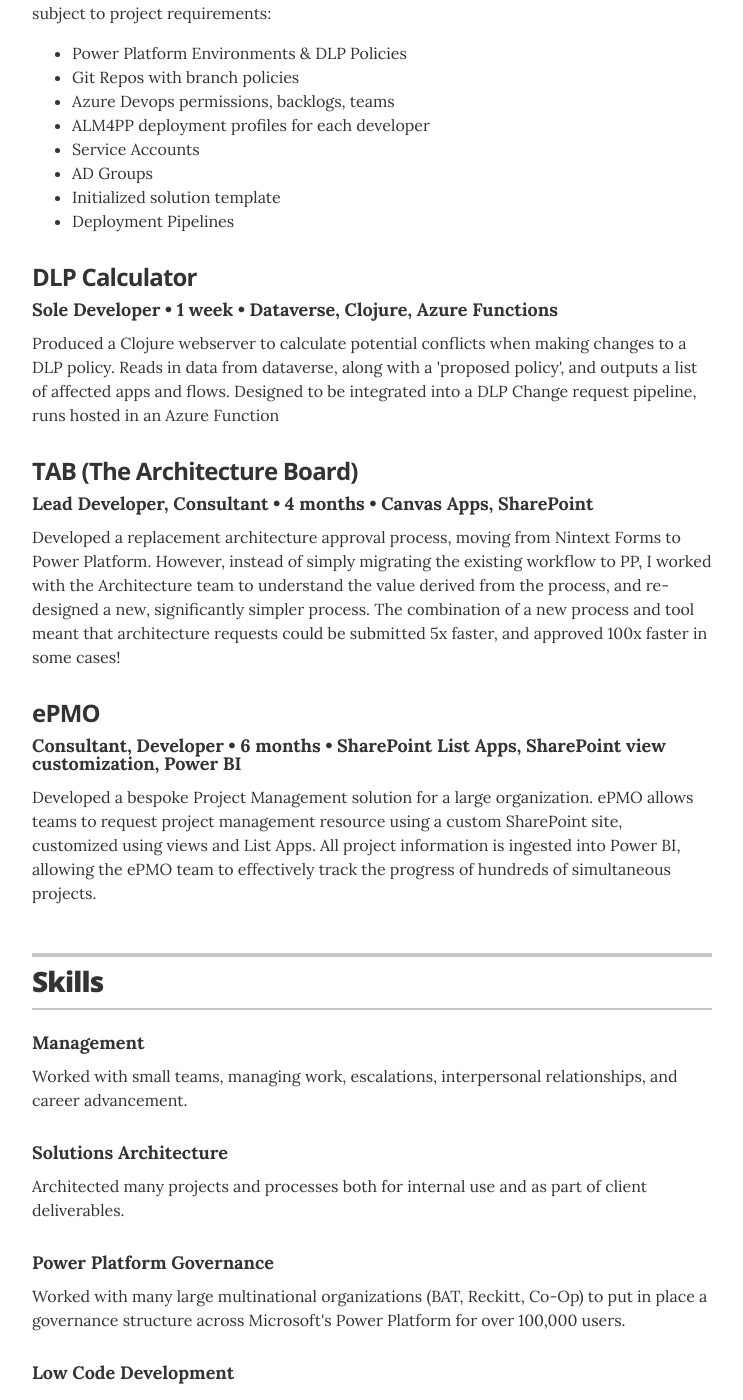
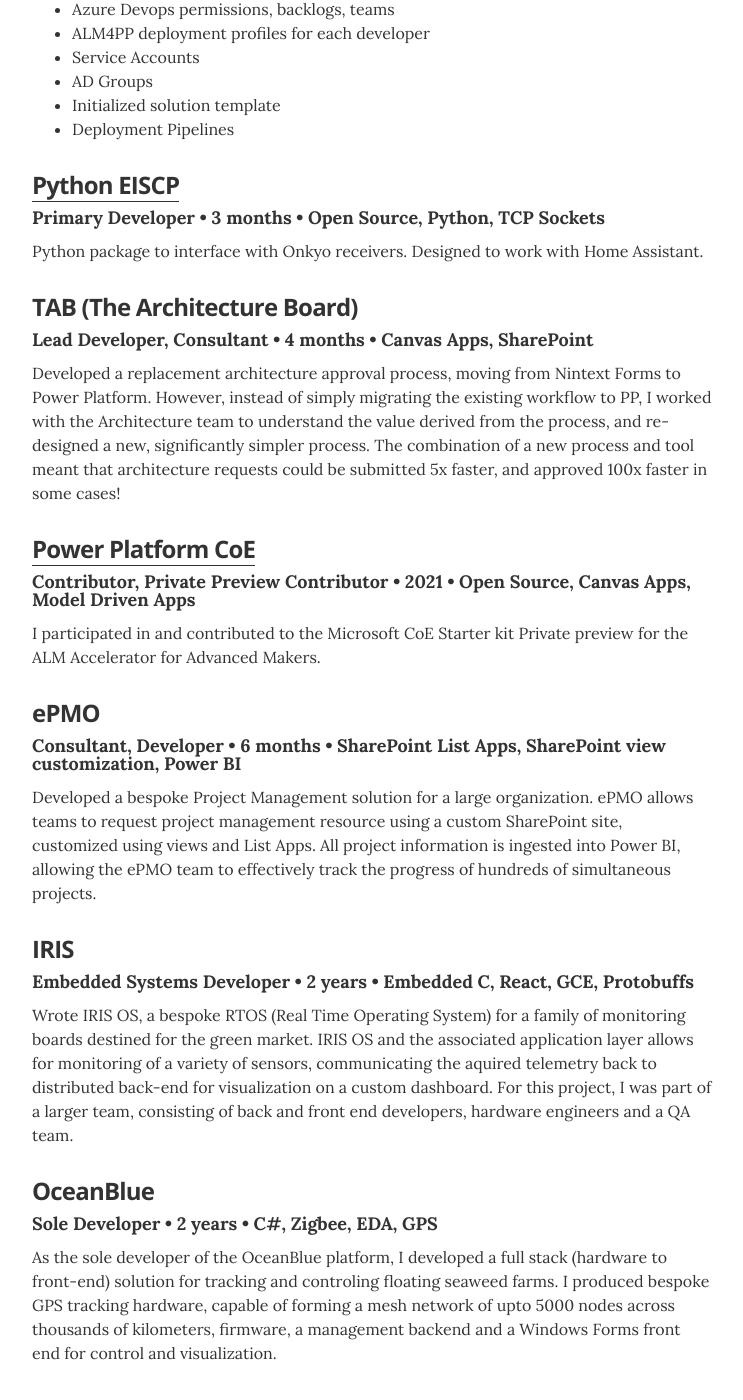
Before and after one commit to winterscar/resume, a Jekyll site: the page built from index.html, in a window 1280 px wide and 1400 px high, scrolled down 3162 px. Shown: the whole window, without its empty margins (268-1011 px from the left). Built offline with Jekyll 4.4.1, drawn with Linux system fonts in a browser that asks for light colours; some of the changed text lies outside the part shown.

Commit message:
Add more projects, adjust order.

```diff
--- a/_data/projects.yml
+++ b/_data/projects.yml
@@ -1,19 +1,5 @@
 # Projects
 # uncomment the urls if you wish to display them, and add your own URL
-
-- project: Python EISCP
-  technologies: Open Source, Python, TCP Sockets
-  role: Primary Developer
-  duration: 3 months
-  url: "https://github.com/winterscar/python-eiscp"
-  description: Python package to interface with Onkyo receivers. Designed to work with Home Assistant.
-
-- project: Power Platform CoE
-  technologies: Open Source, Canvas Apps, Model Driven Apps
-  role: Contributor, Private Preview Contributor
-  duration: '2021'
-  url: "https://github.com/microsoft/coe-starter-kit/"
-  description: I participated in and contributed to the Microsoft CoE Starter kit Private preview for the ALM Accelerator for Advanced Makers.
 
 - project: Target
   technologies: Canvas Apps, Model Driven Apps, React, Svelte, C#, Azure Functions, PCF, Custom Connectors, DevOps
@@ -48,6 +34,15 @@
       policies, and additional tooling. One major customiztion was the migration of the ALM4PP solution from an Azure DevOps backend to Github to facilitate
       compliance with existing source control policies.
 
+- project: DLP Calculator
+  technologies: Dataverse, Clojure, Azure Functions
+  role: Sole Developer
+  duration: 1 week
+  description:  |
+     Produced a Clojure webserver to calculate potential conflicts when making changes to a DLP policy. Reads in data from dataverse,
+     along with a 'proposed policy', and outputs a list of affected apps and flows. Designed to be integrated into a DLP Change request pipeline,
+     runs hosted in an Azure Function
+
 - project: New Project Tool
   technologies: PowerShell, Pipelines, Power Automate, Canvas Apps
   role: Lead Developer
@@ -70,14 +65,12 @@
         <li>Deployment Pipelines</li>
       </ul>
 
-- project: DLP Calculator
-  technologies: Dataverse, Clojure, Azure Functions
-  role: Sole Developer
-  duration: 1 week
-  description:  |
-     Produced a Clojure webserver to calculate potential conflicts when making changes to a DLP policy. Reads in data from dataverse,
-     along with a 'proposed policy', and outputs a list of affected apps and flows. Designed to be integrated into a DLP Change request pipeline,
-     runs hosted in an Azure Function
+- project: Python EISCP
+  technologies: Open Source, Python, TCP Sockets
+  role: Primary Developer
+  duration: 3 months
+  url: "https://github.com/winterscar/python-eiscp"
+  description: Python package to interface with Onkyo receivers. Designed to work with Home Assistant.
 
 - project: TAB (The Architecture Board)
   technologies: Canvas Apps, SharePoint
@@ -88,6 +81,13 @@
       existing workflow to PP, I worked with the Architecture team to understand the value derived from the process, and re-designed a new, significantly
       simpler process. The combination of a new process and tool meant that architecture requests could be submitted 5x faster, and approved 100x faster in some cases!
 
+- project: Power Platform CoE
+  technologies: Open Source, Canvas Apps, Model Driven Apps
+  role: Contributor, Private Preview Contributor
+  duration: '2021'
+  url: "https://github.com/microsoft/coe-starter-kit/"
+  description: I participated in and contributed to the Microsoft CoE Starter kit Private preview for the ALM Accelerator for Advanced Makers.
+
 -  project: ePMO
    technologies: SharePoint List Apps, SharePoint view customization, Power BI
    role: Consultant, Developer
@@ -96,3 +96,21 @@
       Developed a bespoke Project Management solution for a large organization. ePMO allows teams to request project management resource using a custom
       SharePoint site, customized using views and List Apps. All project information is ingested into Power BI, allowing the ePMO team to effectively track
       the progress of hundreds of simultaneous projects.
+
+- project: IRIS
+  technologies: Embedded C, React, GCE, Protobuffs
+  role: Embedded Systems Developer
+  duration: 2 years
+  description: |
+    Wrote IRIS OS, a bespoke RTOS (Real Time Operating System) for a family of monitoring boards destined for the green market. IRIS OS and the associated
+    application layer allows for monitoring of a variety of sensors, communicating the aquired telemetry back to distributed back-end for visualization on a custom dashboard.
+    For this project, I was part of a larger team, consisting of back and front end developers, hardware engineers and a QA team.
+
+- project: OceanBlue
+  technologies: C#, Zigbee, EDA, GPS
+  role: Sole Developer
+  duration: 2 years
+  description: |
+    As the sole developer of the OceanBlue platform, I developed a full stack (hardware to front-end) solution for tracking and controling floating
+    seaweed farms. I produced bespoke GPS tracking hardware, capable of forming a mesh network of upto 5000 nodes across thousands of kilometers, firmware,
+    a management backend and a Windows Forms front end for control and visualization.
```
